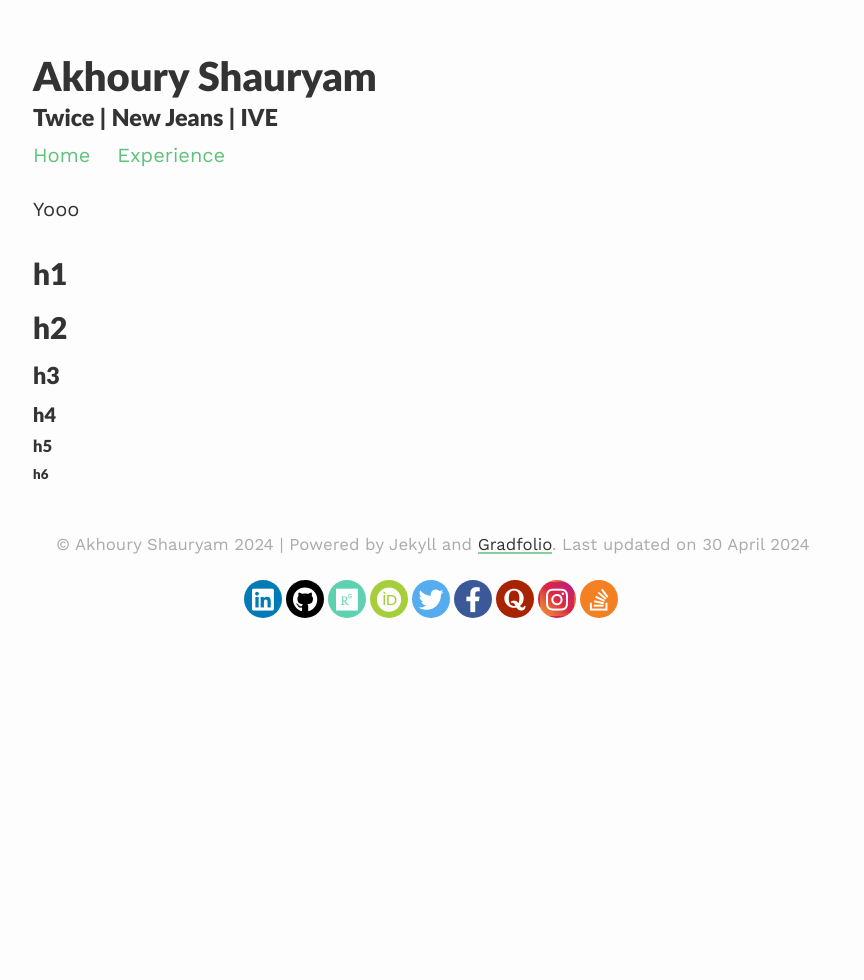
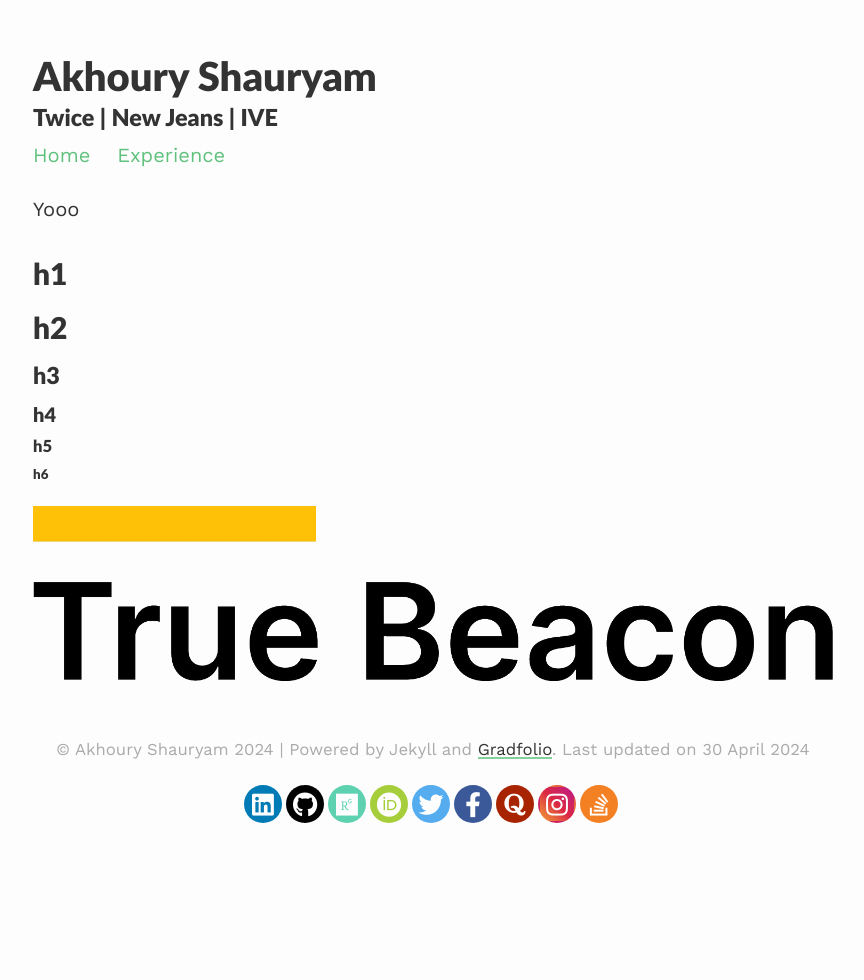
Before and after one commit to Satan-Claws/Satan-Claws.github.io, a Jekyll site: the page built from _pages/Experience.md, in a window 1280 px wide. Shown: the whole page, without its empty margins (207-1071 px from the left). Built offline with Jekyll 4.4.1, drawn with Linux system fonts in a browser that asks for light colours; nearby versions of some CDN libraries.

Commit message:
Update Experience.md

```diff
--- a/_pages/Experience.md
+++ b/_pages/Experience.md
@@ -14,3 +14,5 @@ Yooo
 #### h4
 ##### h5
 ###### h6
+
+![True Beacon Logo](/assets/images/TrueBeacon.png)
```
